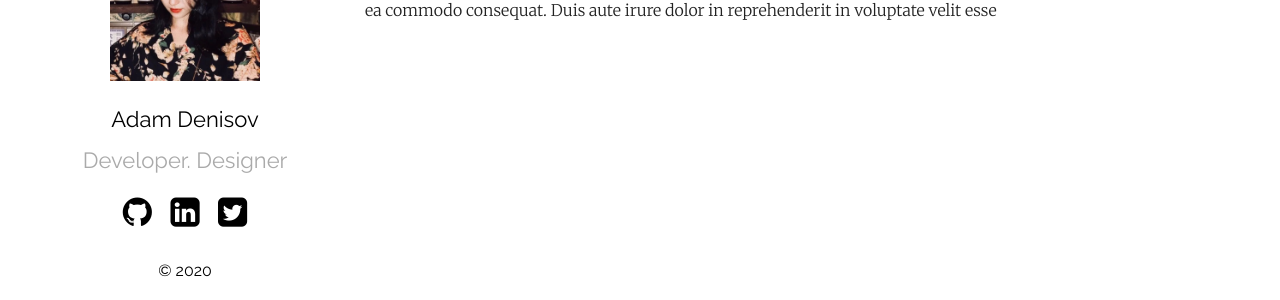
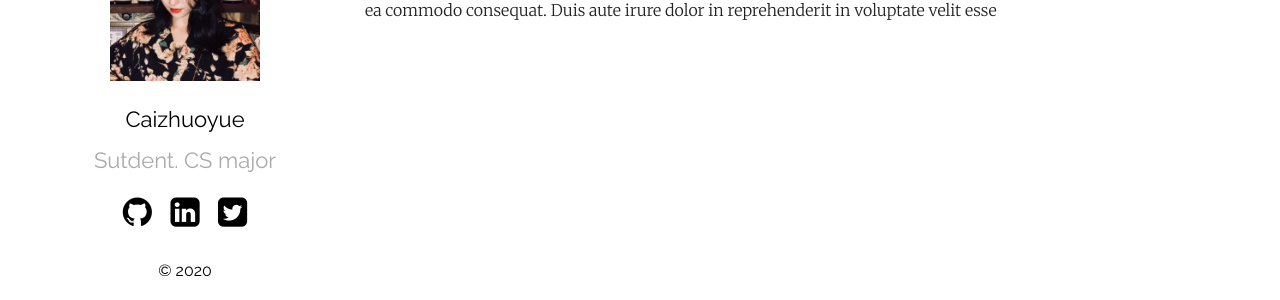
Before and after one commit to joemorningstar/joemorningstar.github.io, a Jekyll site: the page built from index.md, in a window 1280 px wide. Shown: the part 269-569 px from the top of the page. Built offline with Jekyll 4.4.1, drawn with Linux system fonts in a browser that asks for light colours.

Commit message:
changed name

```diff
--- a/_config.yml
+++ b/_config.yml
@@ -12,8 +12,8 @@ show_excerpts: true # set to true to show excerpts on the homepage
 sass:
   sass_dir: _sass
 plainwhite:
-  name: Adam Denisov
-  tagline: Developer. Designer
+  name: Caizhuoyue
+  tagline: Sutdent. CS major
   date_format: "%b %-d, %Y"
   sitemap: true # set to true to generate sitemap.xml content
 
```
